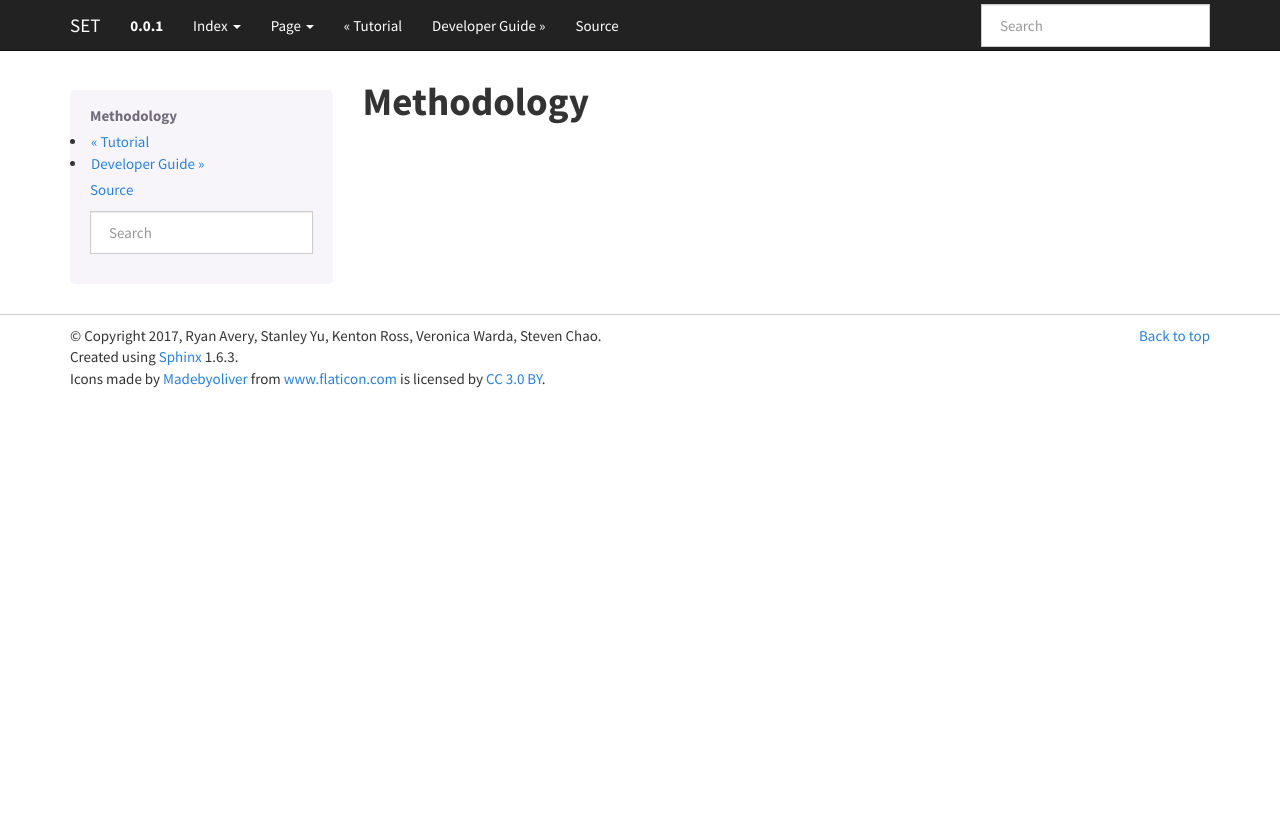
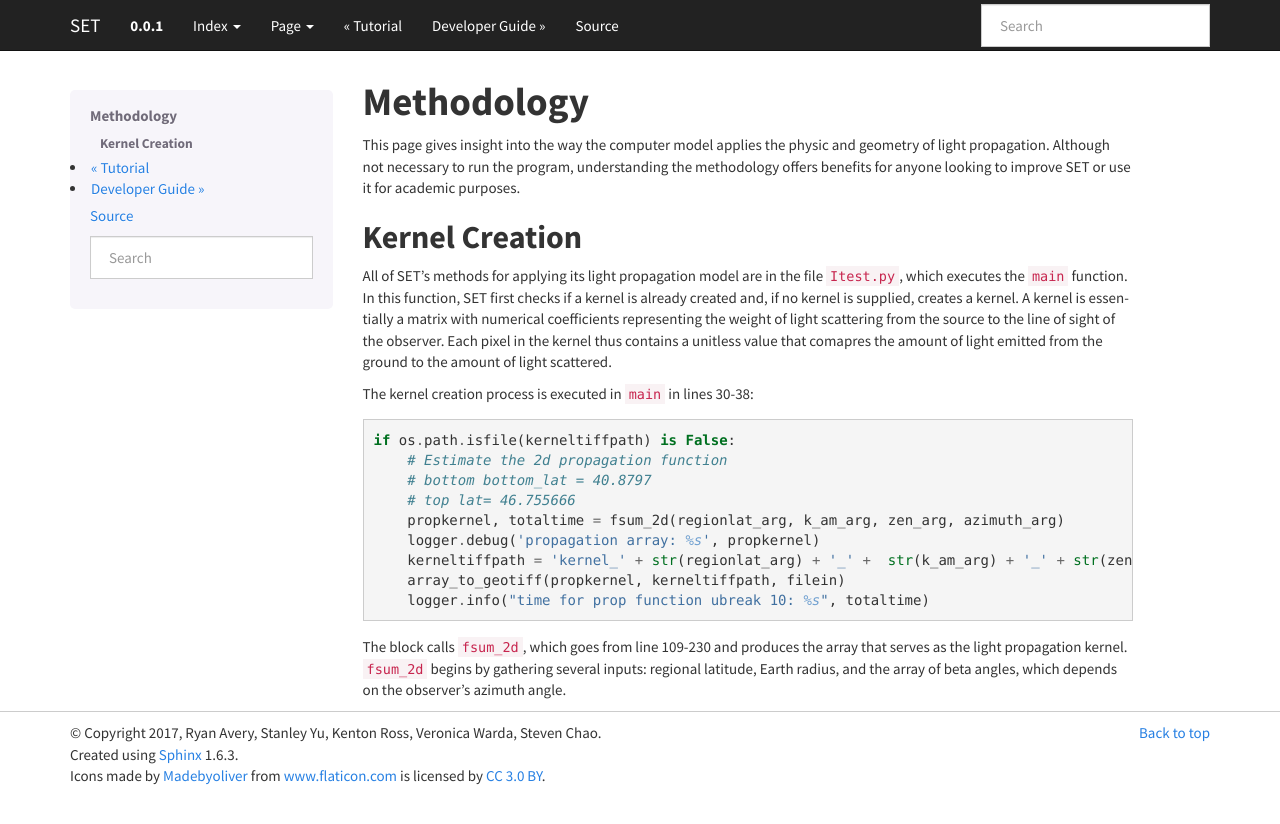
Before and after one commit to NASA-DEVELOP/SET, a Sphinx documentation site: the page built from docs/source/method.rst, in a window 1280 px wide. Shown: the top 824 px of the page. Built offline with Sphinx 7.4.7, drawn with Linux system fonts in a browser that asks for light colours.

Commit message:
added methodology section

```diff
--- a/docs/source/method.rst
+++ b/docs/source/method.rst
@@ -1,3 +1,24 @@
 ===============
 **Methodology**
 ===============
+
+This page gives insight into the way the computer model applies the physic and geometry of light propagation. Although not necessary to run the program, understanding the methodology offers benefits for anyone looking to improve SET or use it for academic purposes.
+
+**Kernel Creation**
+-------------------
+
+All of SET's methods for applying its light propagation model are in the file ``Itest.py``, which executes the ``main`` function. In this function, SET first checks if a kernel is already created and, if no kernel is supplied, creates a kernel. A kernel is essentially a matrix with numerical coefficients representing the weight of light scattering from the source to the line of sight of the observer. Each pixel in the kernel thus contains a unitless value that comapres the amount of light emitted from the ground to the amount of light scattered.
+
+The kernel creation process is executed in ``main`` in lines 30-38::
+
+    if os.path.isfile(kerneltiffpath) is False:
+        # Estimate the 2d propagation function
+        # bottom bottom_lat = 40.8797
+        # top lat= 46.755666
+        propkernel, totaltime = fsum_2d(regionlat_arg, k_am_arg, zen_arg, azimuth_arg)
+        logger.debug('propagation array: %s', propkernel)
+        kerneltiffpath = 'kernel_' + str(regionlat_arg) + '_' +  str(k_am_arg) + '_' + str(zen_arg) + '_' + str(azimuth_arg)
+        array_to_geotiff(propkernel, kerneltiffpath, filein)
+        logger.info("time for prop function ubreak 10: %s", totaltime)
+
+The block calls ``fsum_2d``, which goes from line 109-230 and produces the array that serves as the light propagation kernel. ``fsum_2d`` begins by gathering several inputs: regional latitude, Earth radius, and the array of beta angles, which depends on the observer's azimuth angle.
```
Also changed, not shown: docs/source/usr/installation.rst (+7 -3 lines).
